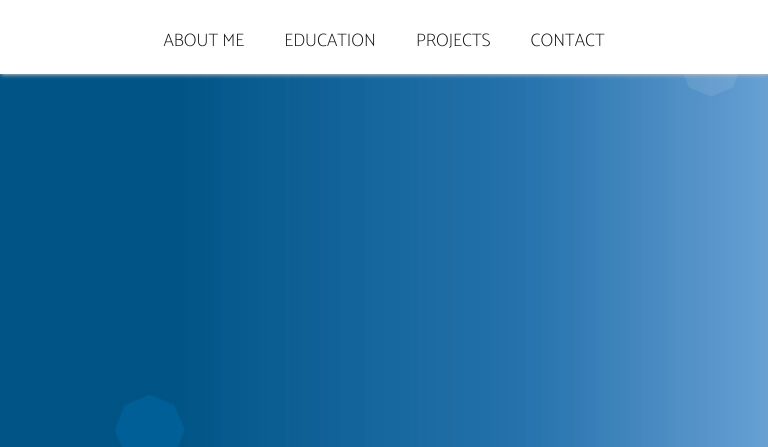
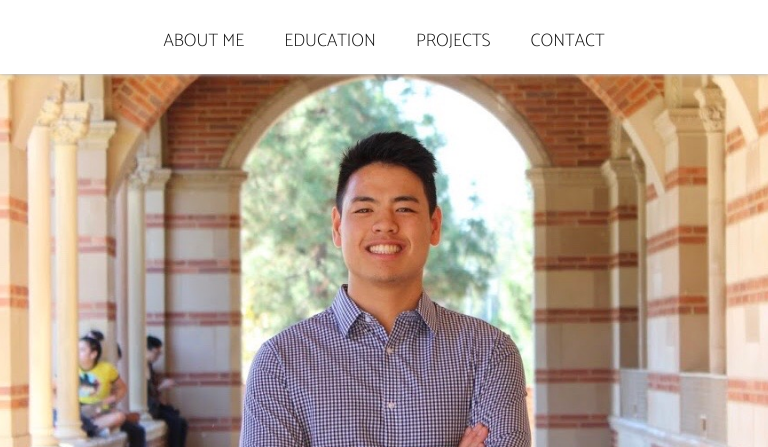
Before and after one commit to rodgerlee/portfolio, a plain HTML site: page index.html in a window 768 px wide. Shown: the top 447 px of the page. Drawn offline with nearby package versions, Linux system fonts and the light colour scheme.

Commit message:
Update style.css

```diff
--- a/css/style.css
+++ b/css/style.css
@@ -431,7 +431,7 @@ button:hover {
 
 @media only screen and (min-device-width : 768px) and (max-device-width : 1024px)  {html .index-banner{
 
-    background: url('../img/uclabrand.jpg') no-repeat top center fixed;
+    background: url('../img/linkedin.jpeg') no-repeat top center fixed;
 
     background-size: cover;
 
```
